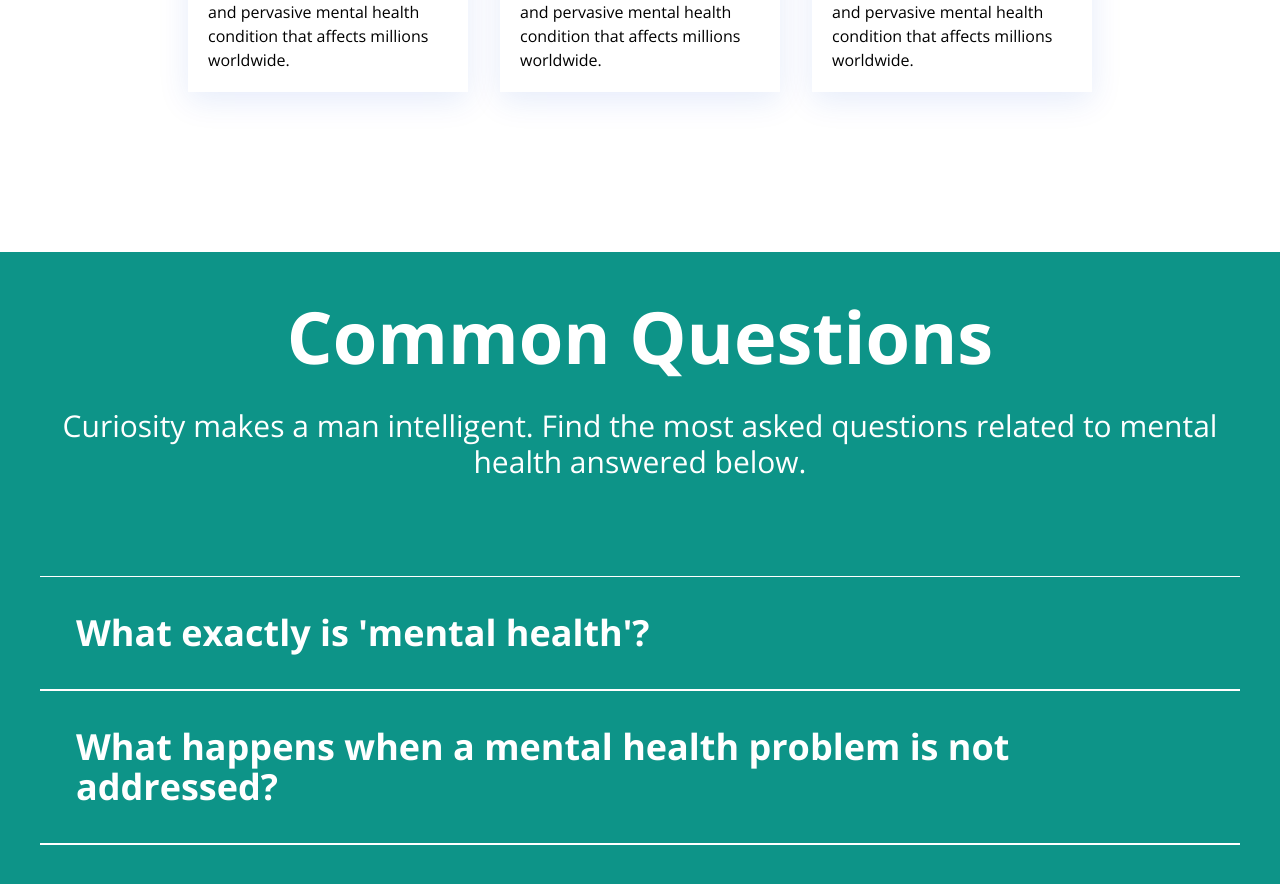
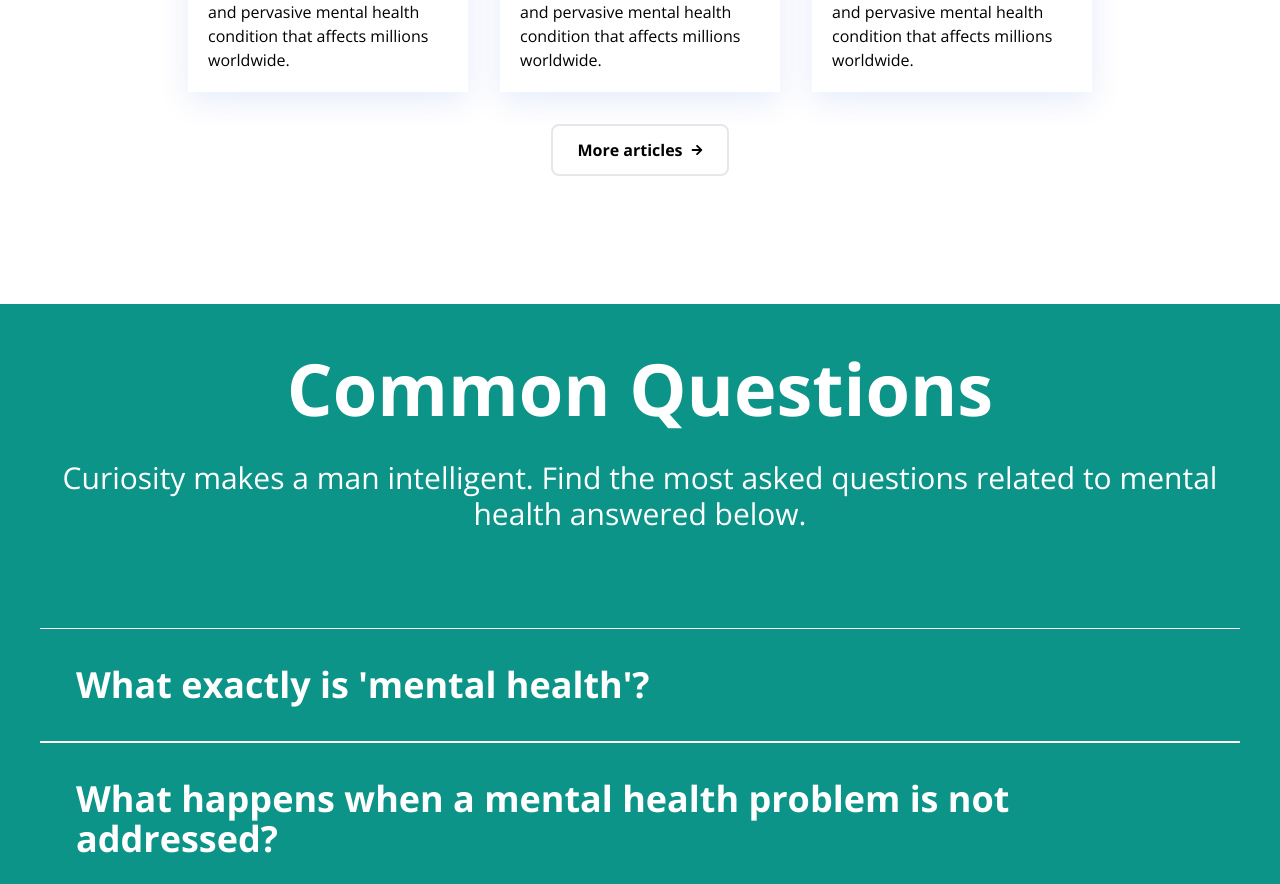
Before and after one commit to AnshuShresthaa/FYP, a React (Create React App) app: page / in a window 1280 px wide. Shown: the part 2284-3168 px from the top of the page. Built offline with nearby package versions, Linux system fonts and the light colour scheme.

Commit message:
More Articles button

```diff
--- a/src/pages/home/container/Articles.jsx
+++ b/src/pages/home/container/Articles.jsx
@@ -1,5 +1,8 @@
 import React from 'react';
+import { FaArrowRight } from "react-icons/fa";
+
 import ArticleCard from '../../../components/ArticleCard';
+
 
 const Articles = () => {
   return (
@@ -15,6 +18,10 @@ const Articles = () => {
         <ArticleCard className='w-full md:w-[calc(33.33%-32px)] lg:w-[calc(25%-32px)] mb-8 mx-4' />
         <ArticleCard className='w-full md:w-[calc(33.33%-32px)] lg:w-[calc(25%-32px)] mb-8 ml-4' />
       </div>
+      <button className="mx-auto flex items-center gap-x-2 font-bold text-primary border-2 border-primary px-6 py-3 rounded-lg">
+        <span>More articles</span>
+        <FaArrowRight className="w-3 h-3" />
+      </button>
     </section>
   );
 };
```
